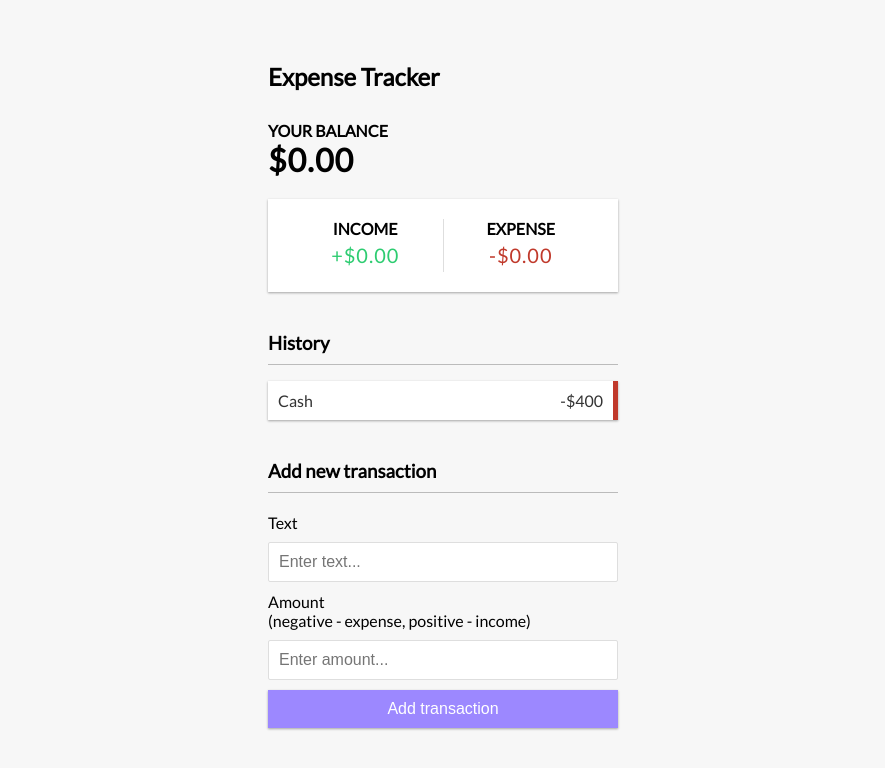
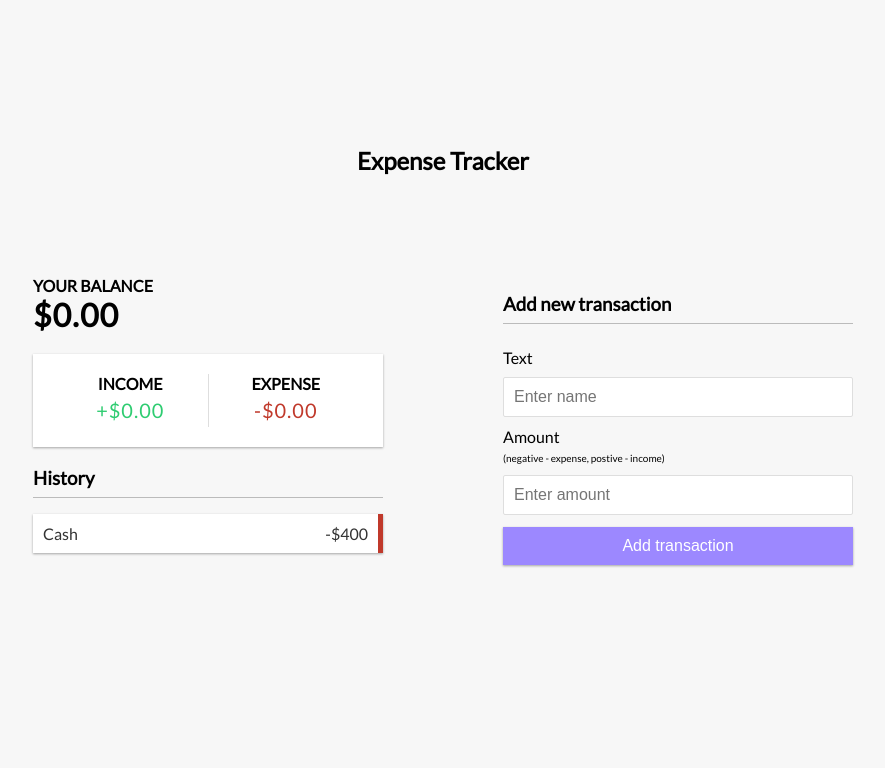
Before and after one commit to jaisharx/react-expense-tracker, a React (Create React App) app: page / in a window 1280 px wide. Shown: the top 768 px of the page, without its empty margins (197-1082 px from the left). Built offline with nearby package versions, Linux system fonts and the light colour scheme.

Commit message:
finished styling

```diff
--- a/src/App.js
+++ b/src/App.js
@@ -10,12 +10,14 @@ function App() {
     return (
         <div>
             <Header />
-            <div className="container">
-                <Balance />
-                <IncomeExpenses />
-                <TranscationList />
+            <main className="main">
+                <div className="container-money">
+                    <Balance />
+                    <IncomeExpenses />
+                    <TranscationList />
+                </div>
                 <AddTranscation />
-            </div>
+            </main>
         </div>
     );
 }
--- a/src/components/AddTranscation.js
+++ b/src/components/AddTranscation.js
@@ -2,23 +2,23 @@ import React from 'react';
 
 const AddTranscation = () => {
     return (
-        <>
+        <div className="container-form">
             <h3>Add new transaction</h3>
             <form>
                 <div className="form-control">
-                    <label htmlFor="text">Text</label>
-                    <input type="text" placeholder="Enter text..." />
+                    <label for="text">Text</label>
+                    <input type="text" placeholder="Enter name" />
                 </div>
                 <div className="form-control">
-                    <label htmlFor="amount">
+                    <label for="amount">
                         Amount <br />
-                        (negative - expense, positive - income)
+                        <span className="tip">(negative - expense, postive - income)</span>
                     </label>
-                    <input type="number" placeholder="Enter amount..." />
+                    <input type="number" placeholder="Enter amount" />
                 </div>
                 <button className="btn">Add transaction</button>
             </form>
-        </>
+        </div>
     );
 };
 
--- a/src/index.css
+++ b/src/index.css
@@ -1,4 +1,4 @@
-@import url('https://fonts.googleapis.com/css?family=Lato&display=swap');
+@import url('https://fonts.googleapis.com/css2?family=Lato&display=swap');
 
 :root {
     --box-shadow: 0 1px 3px rgba(0, 0, 0, 0.12), 0 1px 2px rgba(0, 0, 0, 0.24);
@@ -9,6 +9,7 @@
 }
 
 body {
+    font-family: 'Lato', sans-serif;
     background-color: #f7f7f7;
     display: flex;
     flex-direction: column;
@@ -16,23 +17,37 @@ body {
     justify-content: center;
     min-height: 100vh;
     margin: 0;
-    font-family: 'Lato', sans-serif;
 }
 
-.container {
-    margin: 30px auto;
+.main {
+    display: flex;
+    height: 60vh;
+    justify-content: space-between;
+    align-items: center;
+    width: 820px;
+}
+
+.container-money {
+    width: 350px;
+}
+
+.container-form {
     width: 350px;
 }
 
 h1 {
+    margin: 0;
     letter-spacing: 1px;
-    margin: 0;
+}
+
+h2 {
+    text-align: center;
 }
 
 h3 {
     border-bottom: 1px solid #bbb;
-    padding-bottom: 10px;
-    margin: 40px 0 10px;
+    padding-bottom: 8px;
+    margin-bottom: 14px;
 }
 
 h4 {
@@ -77,14 +92,18 @@ label {
     margin: 10px 0;
 }
 
-input[type='text'],
-input[type='number'] {
+input[type="text"], input[type="number"] {
     border: 1px solid #dedede;
     border-radius: 2px;
     display: block;
     font-size: 16px;
     padding: 10px;
     width: 100%;
+}
+
+input[type="text"]:focus, input[type="number"]:focus {
+    outline: none;
+    box-shadow: var(--box-shadow);
 }
 
 .btn {
@@ -95,13 +114,12 @@ input[type='number'] {
     border: 0;
     display: block;
     font-size: 16px;
-    margin: 10px 0 30px;
+    margin: 12px 0 30px;
     padding: 10px;
     width: 100%;
 }
 
-.btn:focus,
-.delete-btn:focus {
+.btn:focus, .delete-btn:focus {
     outline: 0;
 }
 
@@ -117,6 +135,7 @@ input[type='number'] {
     color: #333;
     display: flex;
     justify-content: space-between;
+
     position: relative;
     padding: 10px;
     margin: 10px 0;
@@ -129,7 +148,6 @@ input[type='number'] {
 .list li.minus {
     border-right: 5px solid #c0392b;
 }
-
 .delete-btn {
     cursor: pointer;
     background-color: #e74c3c;
@@ -142,10 +160,15 @@ input[type='number'] {
     top: 50%;
     left: 0;
     transform: translate(-100%, -50%);
+
     opacity: 0;
-    transition: opacity 0.3s ease;
+    transition: opacity .3s ease;
 }
 
 .list li:hover .delete-btn {
     opacity: 1;
 }
+
+.tip {
+    font-size: 10px;
+}
```
